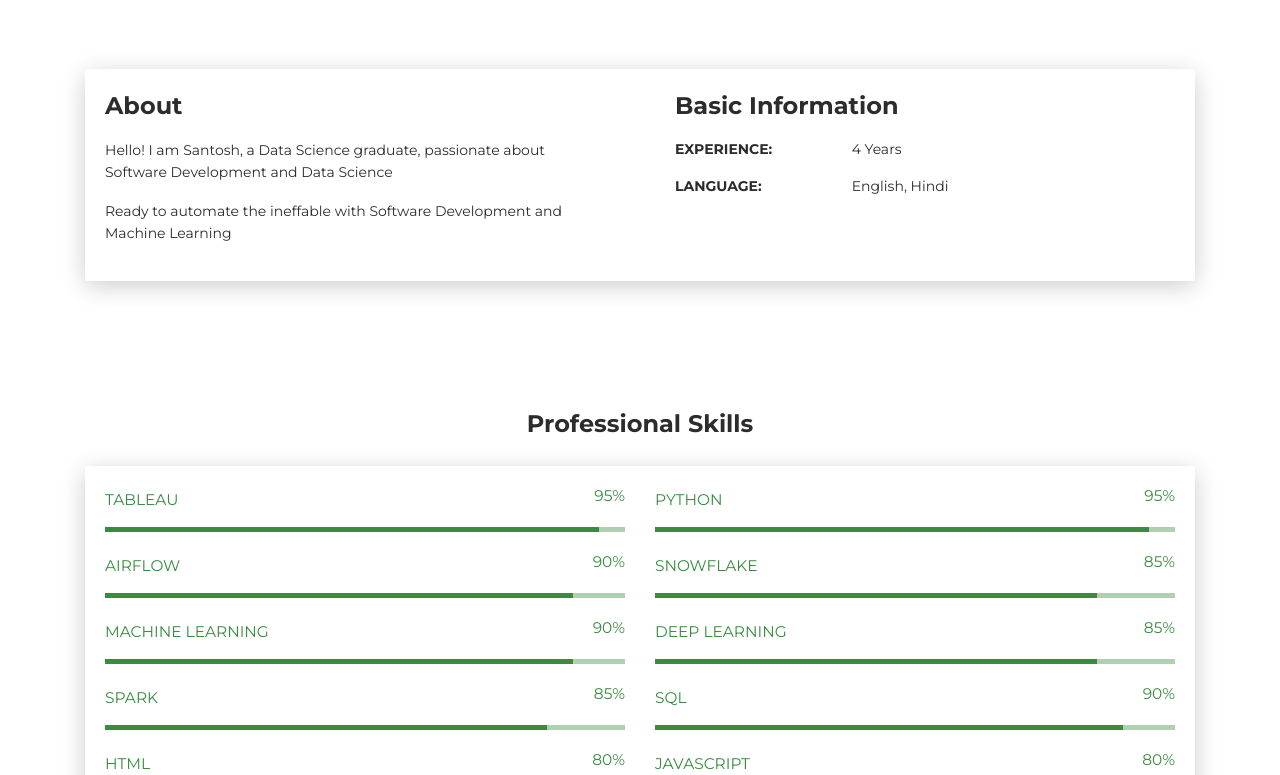
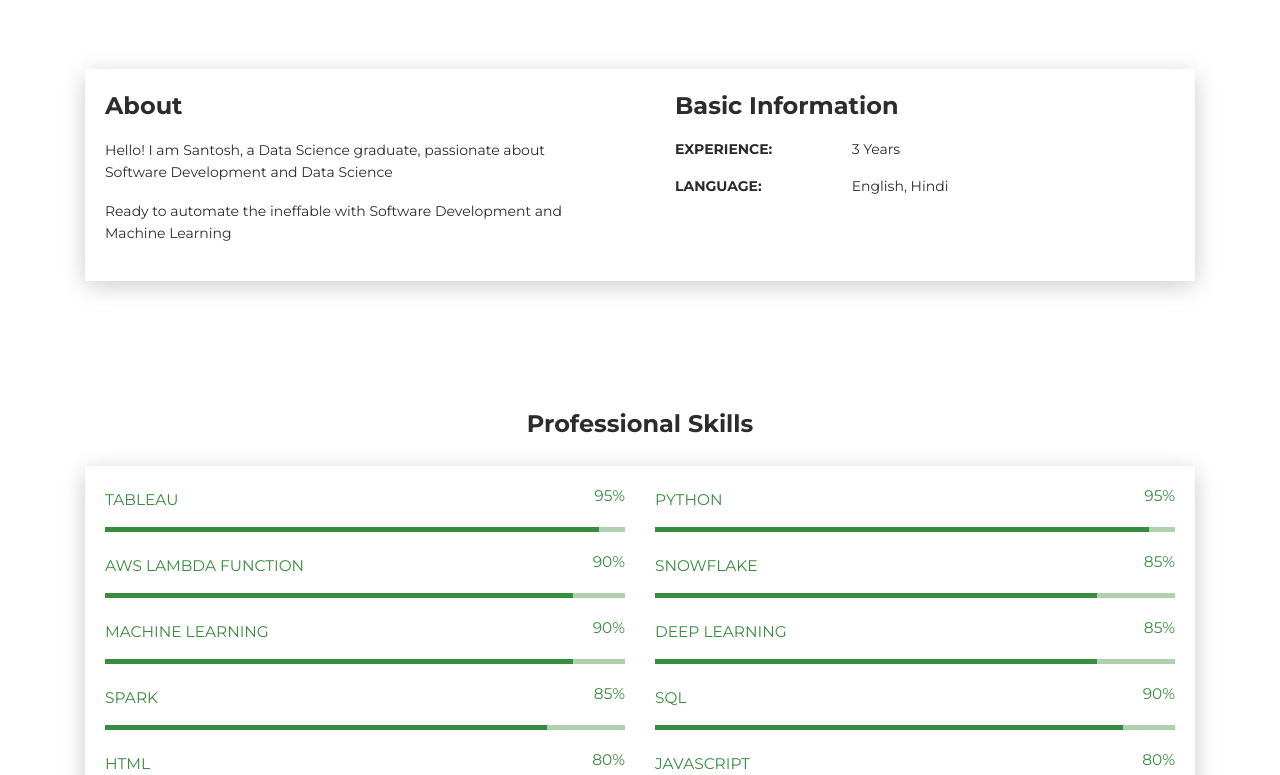
Before and after one commit to santosh883/MyPortfolio, a plain HTML site: page index.html in a window 1280 px wide. Shown: the part 551-1326 px from the top of the page. Drawn offline with Linux system fonts and the light colour scheme.

Commit message:
profesnal skill

```diff
--- a/index.html
+++ b/index.html
@@ -82,7 +82,7 @@
             <div class="h4 mt-0 title">Basic Information</div>
             <div class="row">
               <div class="col-sm-4"><strong class="text-uppercase">Experience:</strong></div>
-              <div class="col-sm-8">4 Years</div>
+              <div class="col-sm-8">3 Years</div>
             </div>
             <div class="row mt-3">
               <div class="col-sm-4"><strong class="text-uppercase">Language:</strong></div>
@@ -117,7 +117,7 @@
         </div>
         <div class="row">
           <div class="col-md-6">
-            <div class="progress-container progress-primary"><span class="progress-badge">Airflow</span>
+            <div class="progress-container progress-primary"><span class="progress-badge">AWS lambda function </span>
               <div class="progress">
                 <div class="progress-bar progress-bar-primary" data-aos="progress-full" data-aos-offset="10" data-aos-duration="2000" role="progressbar" aria-valuenow="60" aria-valuemin="0" aria-valuemax="100" style="width: 90%;"></div><span class="progress-value">90%</span>
               </div>
```
